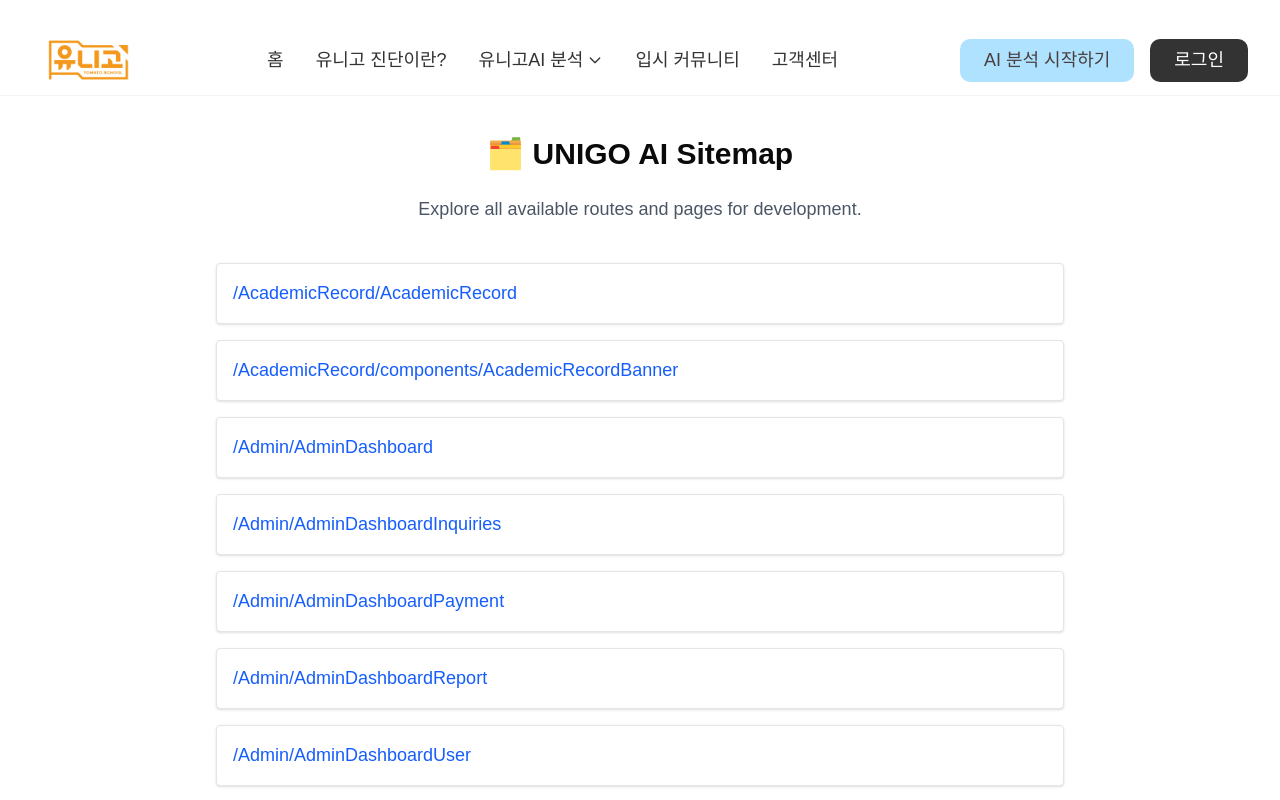
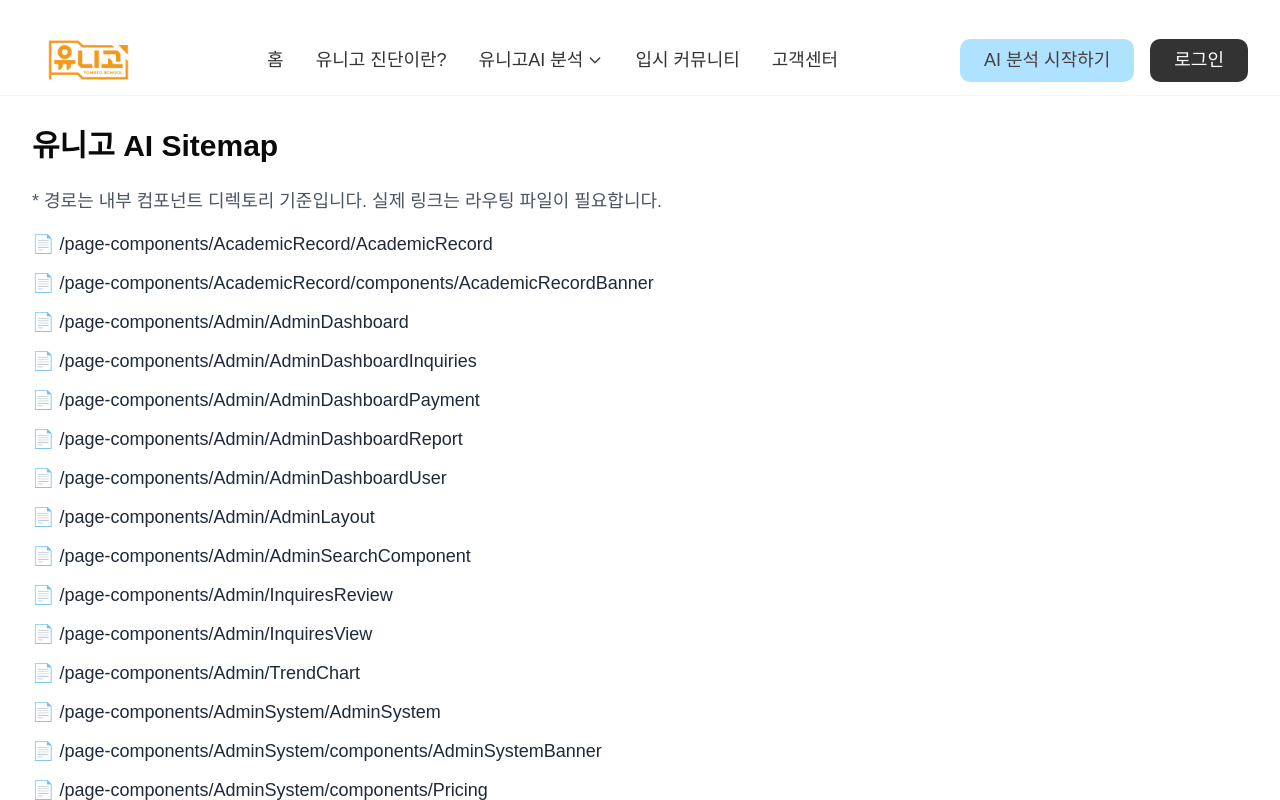
Before and after one commit to yeol3632/unigo-sitemap, a Next.js app: page /sitemap in a window 1280 px wide. Shown: the top 800 px of the page. Built offline with nearby package versions, Linux system fonts and the light colour scheme; a web font is replaced by a local one.

Commit message:
feat: full sitemap with subpages

```diff
--- a/src/app/sitemap/page.tsx
+++ b/src/app/sitemap/page.tsx
@@ -1,49 +1,42 @@
-// src/app/sitemap/page.tsx
-
+// app/sitemap/page.tsx
 import Link from 'next/link';
 import fs from 'fs';
 import path from 'path';
 
-interface PageEntry {
-  name: string;
-  path: string;
-}
-
-function getAllTSXFiles(dir: string, baseRoute = ''): PageEntry[] {
+function getAllTSXFiles(dir: string, baseUrl: string): { name: string; path: string }[] {
   const entries = fs.readdirSync(dir, { withFileTypes: true });
 
   return entries.flatMap((entry) => {
-    const entryPath = path.join(dir, entry.name);
-    const relativeRoute = baseRoute + '/' + entry.name;
+    const fullPath = path.join(dir, entry.name);
+    const routePath = path.join(baseUrl, entry.name);
 
     if (entry.isDirectory()) {
-      return getAllTSXFiles(entryPath, relativeRoute);
+      return getAllTSXFiles(fullPath, routePath);
     } else if (entry.name.endsWith('.tsx')) {
-      const cleanedName = entry.name.replace('.tsx', '');
-      return [{ name: cleanedName, path: relativeRoute.replace('.tsx', '') }];
+      const nameWithoutExt = entry.name.replace('.tsx', '');
+      const cleanedPath = routePath.replace(/\\/g, '/').replace('.tsx', '');
+      return [{ name: nameWithoutExt, path: cleanedPath }];
     }
+
     return [];
   });
 }
 
 export default function Sitemap() {
-  const baseDir = path.join(process.cwd(), 'src', 'components', 'page-components');
-  const pages = getAllTSXFiles(baseDir);
+  const basePath = path.join(process.cwd(), 'src', 'components', 'page-components');
+  const pages = getAllTSXFiles(basePath, '/page-components');
 
   return (
-    <main className="max-w-4xl mx-auto py-10 px-6">
-      <h1 className="text-3xl font-bold mb-6 text-center">🗂️ UNIGO AI Sitemap</h1>
-      <p className="text-center text-gray-600 mb-10">Explore all available routes and pages for development.</p>
-
-      <ul className="space-y-4">
+    <div className="p-8">
+      <h1 className="text-3xl font-bold mb-6">유니고 AI Sitemap</h1>
+      <p className="text-gray-600 mb-4">* 경로는 내부 컴포넌트 디렉토리 기준입니다. 실제 링크는 라우팅 파일이 필요합니다.</p>
+      <ul className="space-y-3">
         {pages.map((page) => (
-          <li key={page.path} className="bg-white shadow p-4 rounded border hover:bg-gray-50">
-            <Link href={page.path}>
-              <span className="text-blue-600 hover:underline">{page.path}</span>
-            </Link>
+          <li key={page.path}>
+            <span className="text-gray-800">📄 {page.path}</span>
           </li>
         ))}
       </ul>
-    </main>
+    </div>
   );
 }
```
